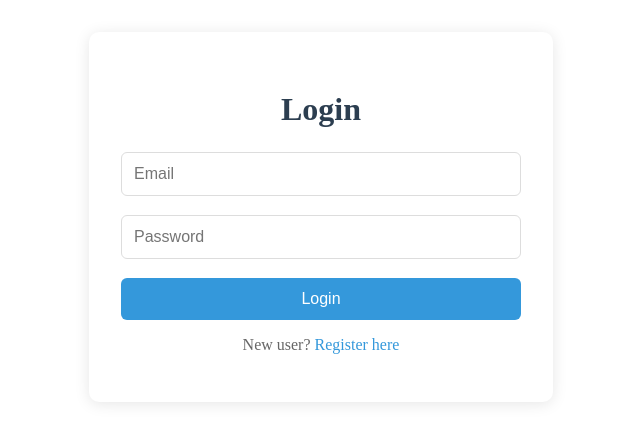
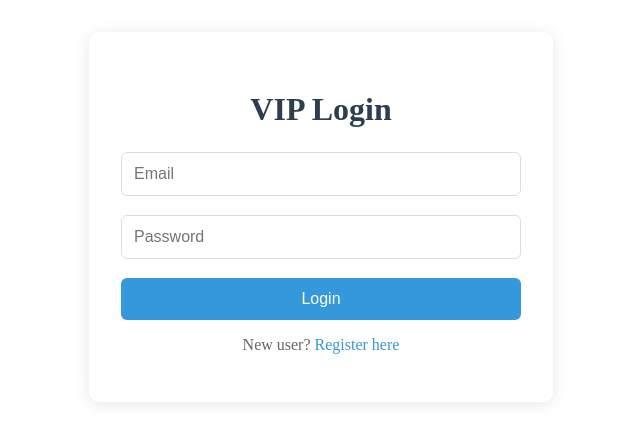
Before and after one commit to omas1st/olympicuk49, a React (Create React App) app: page /login in a window 1280 px wide. Shown: the top 442 px of the page, without its empty margins (319-959 px from the left). Built offline with nearby package versions, Linux system fonts and the light colour scheme; no server answers.

Commit message:
Update Login.js

```diff
--- a/src/pages/Login.js
+++ b/src/pages/Login.js
@@ -48,7 +48,7 @@ function Login() {
 
   return (
     <div className="login-page">
-      <h2>Login</h2>
+      <h2>VIP Login</h2>
       {error && <p className="error">{error}</p>}
       <form onSubmit={handleLogin}>
         <input
```
